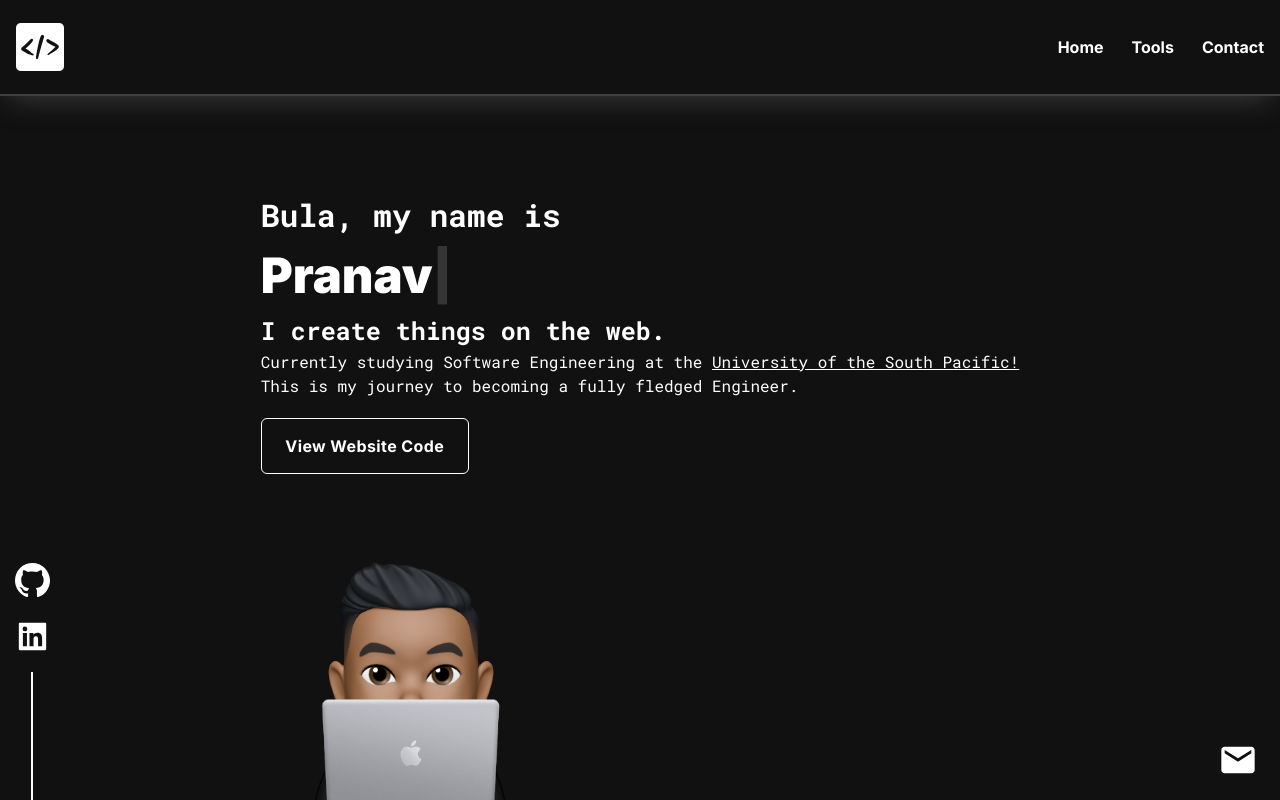
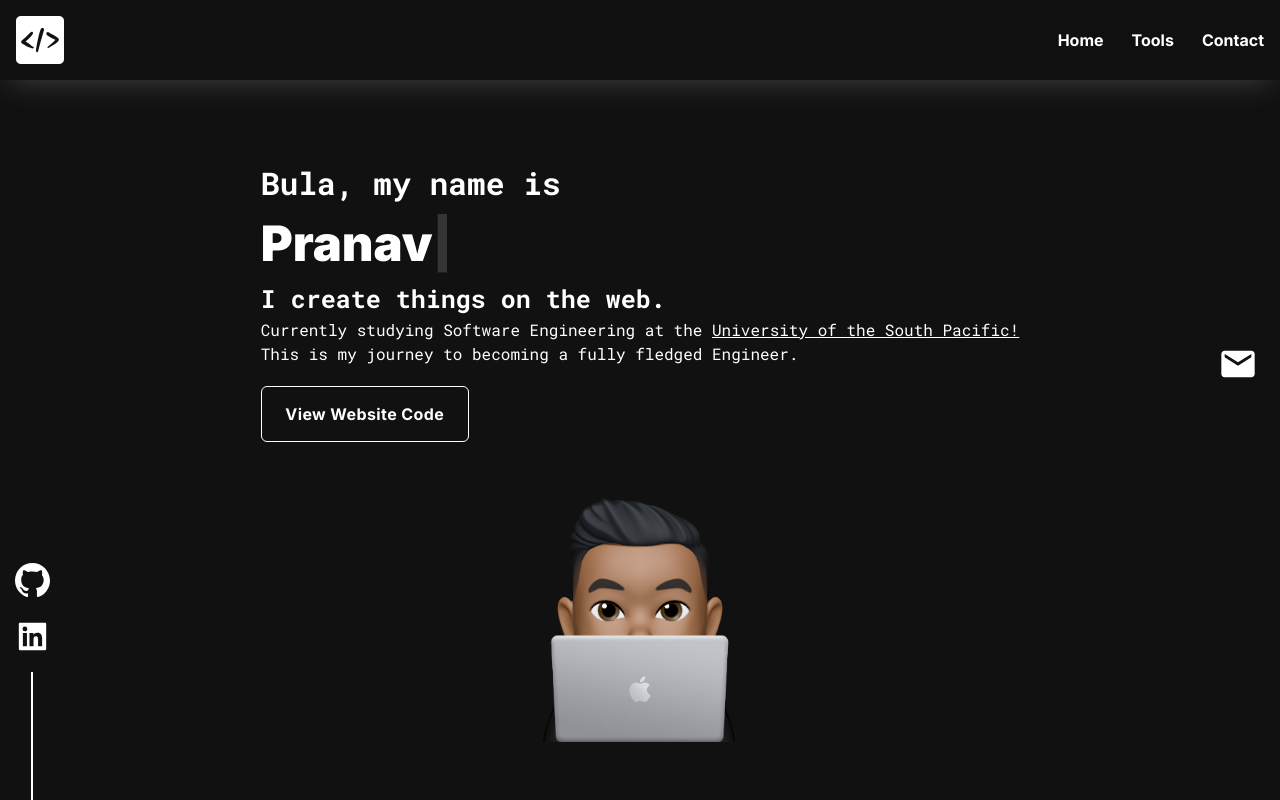
Before and after one commit to Pranav-XP/pranavtechportfolio, a Next.js app: page / in a window 1280 px wide. Built offline with nearby package versions, Linux system fonts and the light colour scheme.

Commit message:
cleaned up CSS structure

```diff
--- a/components/Banner.tsx
+++ b/components/Banner.tsx
@@ -5,18 +5,15 @@ import Image from 'next/image'
 
 const Banner = () => {
   return (
-    <section id="home"
-    className='max-w-contentContainer mx-auto
-    mdl:py-20 flex flex-col gap-4
-    lgl:gap-8 mdl:px-10 xl:px-4'>
-        <div>
+    <section
+    className='flex-col sm:flex items-center px-10'>
         <div>
                 <motion.h3
                 initial={{y:10,opacity:0}}
                 animate={{y:0,opacity:1}}
                 transition={{duration:0.5,delay:0.6}}
                 className='text-3xl font-bold'>
-                Bula, my name is
+                    Bula, my name is<br></br>
                 </motion.h3>
                 <motion.h1
                 initial={{y:10,opacity:0}}
@@ -41,13 +38,14 @@ const Banner = () => {
                 the <a className='text-textLight bg-bodyColor underline hover:underline-none hover:bg-textLight hover:text-bodyColor' href='https://www.usp.ac.fj/discipline-of-computer-science-and-information-systems/programmes/software-engineering/'>University of the South Pacific!</a>
                 <br></br> This is my journey to becoming a fully fledged Engineer. {" "}
             </motion.p>
+                <div className='pt-5'>
                     <motion.button
                     initial={{y:10,opacity:0}}
                     animate={{y:0,opacity:1}}
                     transition={{duration:0.5,delay:0.9}}
                     className='w-52 h-14 text-m font-titleFont font-bold border border-textLight
-        rounded-md text-textLight tracking-wide hover:bg-textLight hover:drop-shadow-glow
-        hover:text-bodyColor duration-300 mt-5'>
+                    rounded-md text-textLight tracking-wide hover:bg-textLight md:hover:drop-shadow-glow
+                    hover:text-bodyColor duration-300'>
                     <a href='https://github.com/Pranav-XP/pranavtechportfolio'>View Website Code</a>
                     </motion.button>
                 </div>
@@ -57,7 +55,7 @@ const Banner = () => {
             animate={{opacity:1}}
             transition={{duration:1,delay:0.9}}>
                 <Image
-                className='mdl:rounded-lg h-full object-cover hover:drop-shadow-glow transition duration-700 ease-in-out'
+                className='mdl:rounded-lg h-full object-cover md:hover:drop-shadow-glow transition duration-700 ease-in-out'
                 src={profileImg}
                 alt="Profile Image of Pranav"
                 width={300}
--- /dev/null
+++ b/components/Contact.tsx
@@ -0,0 +1,17 @@
+import React from 'react'
+import SectionTitle from './SectionTitle'
+
+const Contact = () => {
+  return (
+    <section>
+        <SectionTitle title='Contact Me'></SectionTitle>
+        <div className='flex flex-col gap-4'>
+            <input></input>
+            <input></input>
+
+        </div>
+    </section>
+  )
+}
+
+export default Contact
--- a/components/Footer.tsx
+++ b/components/Footer.tsx
@@ -1,8 +1,40 @@
 import React from 'react'
+import {motion,inView} from 'framer-motion'
+import{MdEmail} from 'react-icons/md'
+import{VscGithubInverted} from "react-icons/vsc"
+import {AiFillLinkedin} from "react-icons/ai"
 
 const Footer = () => {
   return (
-    <div className='bg-bodyColor w-full shadow-navbarShadow h-5 sticky top-0 z-50  px-4 text-center'><div>pranav</div></div>
+    <footer className='shadow-footerShadow w-full h-5 py-6 flex items-center justify-center gap-3'>
+        <a href='https://github.com/Pranav-XP'>
+        <motion.span
+                 initial={{y:-50,opacity:0}}
+                 animate={{y:0,opacity:1}}
+                 transition={{duration:0.1}}>
+                    <VscGithubInverted size={20}></VscGithubInverted>
+                </motion.span>
+        </a>
+
+<a href='https://www.linkedin.com/in/pranav-chand-16777318b/'>
+<motion.span
+                initial={{y:-50,opacity:0}}
+                animate={{y:0,opacity:1}}
+                transition={{duration:0.2}}>
+                    <AiFillLinkedin size={30}></AiFillLinkedin>
+                </motion.span>
+</a>
+
+              <a href="mailto:pranavchand777@gmail.com">
+              <motion.span
+                 initial={{x:50,opacity:0}}
+                 animate={{x:0,opacity:1}}
+                 transition={{duration:0.1}}>
+                    <MdEmail size={30}></MdEmail>
+                </motion.span>
+              </a>
+
+    </footer>
   )
 }
 
--- a/components/Navbar.tsx
+++ b/components/Navbar.tsx
@@ -6,13 +6,13 @@ import { motion } from "framer-motion"
 
 const Navbar = () => {
   return (
-    <div className='bg-navbarColor w-full shadow-navbarShadow h-20 lg:h-[12vh] sticky top-0 z-50  px-4 border-b-2 border-textLight/20'>
-        <div className='bg-bodyColor max-w-container h-full mx-auto py-1 font-titleFont flex items-center justify-between'>
+    <div className='bg-navbarColor w-full shadow-navbarShadow h-20 sticky top-0 z-50  px-4'>
+        <div className=' max-w-container h-full mx-auto py-1 font-titleFont flex items-center justify-between'>
             <motion.div initial={{opacity:0}} animate={{opacity:1}} transition={{duration:1}}>
-                <a href="#"><Image className="w-12 hover:scale-110 duration-300"
+                <a href="#home"><Image className="w-12 hover:scale-110 duration-300"
                 src={logo} alt="logo"/></a>
             </motion.div>
-            <div className="hidden mdl:inline-flex items-center gap-7">
+            <div className="hidden lg:flex lg:items-center lg:gap-7">
                 <ul className="flex gap-7">
                 <Link href="#home"
                 className="flex items-center -gap-1 font-bold text-textLight
@@ -53,7 +53,7 @@ const Navbar = () => {
                 </a> */}
             </div>
             {/*Small Icon*/}
-            <div className="w-6 h-5 flex flex-col justify-between items-center mdl:hidden text-4xl
+            <div className="w-6 h-5 flex flex-col justify-between items-center lg:hidden text-4xl
             text-textLight cursor-pointer overflow-hidden group">
                 <span className="w-full h-[2px] bg-textLight inline-flex transform
                 group-hover:translate-x-3 transition-all ease-in-out duration-300"></span>
--- a/components/RightSide.tsx
+++ b/components/RightSide.tsx
@@ -1,6 +1,5 @@
 import React from 'react'
 import {motion} from 'framer-motion'
-import{HiOutlineMail} from 'react-icons/hi'
 import{MdEmail} from 'react-icons/md'
 
 const RightSide = () => {
--- a/components/Tools.tsx
+++ b/components/Tools.tsx
@@ -8,20 +8,22 @@ import{CgWebsite} from "react-icons/cg"
 
 const Tools = () => {
   return (
-    <section id="Tools"><SectionTitle title="Tools"></SectionTitle>
-    <div className='flex flex-col lgl:flex-row gap-16 py-5'>
-        <div className='w-full lgl:w-2/3 text-base text-textLight font-medium flex flex-col gap-4'>
+    <section id="tools"
+    className='px-10'>
+      <SectionTitle title="Tools"></SectionTitle>
+    <div className='flex flex-col gap-16 py-5'>
+        <div className='w-full text-textLight font-medium flex flex-col gap-4'>
           Technologies I have experience with:
           <ul className='max-w-[450px] grid grid-cols-3 justify-between gap-4'>
-            <li className='flex items-center'><span><BiLogoJava size={60}></BiLogoJava></span></li>
-            <li className='flex items-center'><span><BiLogoSpringBoot size={40}></BiLogoSpringBoot></span></li>
-            <li className='flex items-center'><span><TbBrandCpp size={60}></TbBrandCpp></span></li>
-            <li className='flex items-center'><span><SiMysql size={60}></SiMysql></span></li>
-            <li className='flex items-center'><span><TbBrandNextjs size={40}></TbBrandNextjs></span></li>
-            <li className='flex items-center'><span><CgWebsite size={40}></CgWebsite></span></li>
-            <li className='flex items-center'><span><BiGitBranch size={40}></BiGitBranch></span>Git</li>
-            <li className='flex items-center'><span><SiVmware size={60}></SiVmware></span></li>
-            <li className='flex items-center'><span><SiTailwindcss size={40}></SiTailwindcss></span>TailwindCSS</li>
+            <li><span><BiLogoJava size={60}></BiLogoJava></span></li>
+            <li><span><BiLogoSpringBoot size={40}></BiLogoSpringBoot></span>Springboot</li>
+            <li><span><TbBrandCpp size={60}></TbBrandCpp></span></li>
+            <li><span><SiMysql size={60}></SiMysql></span></li>
+            <li><span><TbBrandNextjs size={40}></TbBrandNextjs></span>NextJS</li>
+            <li><span><CgWebsite size={40}></CgWebsite></span>HTML-CSS</li>
+            <li><span><BiGitBranch size={40}></BiGitBranch></span>Git</li>
+            <li><span><SiVmware size={60}></SiVmware></span></li>
+            <li><span><SiTailwindcss size={40}></SiTailwindcss></span>TailwindCSS</li>
           </ul>
         </div>
     </div>
--- a/package.json
+++ b/package.json
@@ -23,5 +23,8 @@
     "react-icons": "^4.11.0",
     "tailwindcss": "3.3.3",
     "typescript": "5.2.2"
+  },
+  "devDependencies": {
+    "tailwind-scrollbar": "^3.0.5"
   }
 }
--- a/pages/index.tsx
+++ b/pages/index.tsx
@@ -1,28 +1,31 @@
 import Banner from "@/components/Banner";
+import Footer from "@/components/Footer";
 import LeftSide from "@/components/LeftSide";
 import Navbar from "@/components/Navbar";
 import RightSide from "@/components/RightSide";
 import Tools from "@/components/Tools";
-import Projects from "@/components/Projects";
-import Footer from "@/components/Footer";
 
 export default function Home() {
   return (
     <main className="w-full h-screen font-bodyFont bg-bodyColor text-textLight
-    overflow-x-hidden overflow-y-scroll">
+    overflow-x-hidden overflow-y-scroll scrollbar scrollbar-thumb- scrollbar-track-neutral-900">
       <Navbar/>
-      <div className="w-full h-[88vh]
-      xl:flex items-center gap-20 justify-between">
-        <div className="hidden xl:inline-flex w-16 h-full fixed left-0 bottom-0">
-          <LeftSide></LeftSide>
-          </div>
-        <div className="items-center h-[88vh] mx-auto p-4">
-          <Banner/>
-          <Tools/>
-          </div>
-        <div className="hidden xl:inline-flex w-16 h-full fixed right-0 bottom-1"><RightSide></RightSide></div>
+      <div className="flex items-center justify-between gap-4">
+      <aside className="hidden sm:flex fixed h-full w-16 left-0 bottom-0">
+        <LeftSide></LeftSide>
+      </aside>
+      <div className="flex flex-col items-center mx-auto gap-20">
+      <div id="home"></div>
+        <Banner></Banner>
+        <Tools></Tools>
       </div>
-      {/* <div className="hidden xl:inline-flex w-full fixed left-0 bottom-0 items-center"><Footer></Footer></div> */}
+      <aside className="hidden md:flex fixed h-full w-16 right-0 bottom-1/2">
+        <RightSide></RightSide>
+      </aside>
+      </div>
+      <div className="md:hidden w-full h-10 bottom-0 flex">
+        <Footer></Footer>
+        </div>
       </main>
   )
 }
--- a/tailwind.config.ts
+++ b/tailwind.config.ts
@@ -22,22 +22,12 @@ const config: Config = {
         '4xl': '2.441rem',
         '5xl': '3.052rem',
       },
-      screens:{
-        xs:"320px",
-        sm:"375px",
-        sml:"500px",
-        md:"667px",
-        mdl:"768px",
-        lg:"960px",
-        lgl:"1024px",
-        xl:"1280px",
-      },
       fontFamily:{
         bodyFont:["Roboto Mono", "monospace"],
         titleFont:["Inter","sans-serif"]
       },
       colors:{
-        navbarColor:"##101010",
+        navbarColor:"#101010",
         bodyColor:"#111111",
         textLight:"#ffffff",
         textDark:"#9c9c9c",
@@ -46,6 +36,7 @@ const config: Config = {
 
       },
       boxShadow:{
+        footerShadow:"0 -10px 20px -10px rgba(75, 75, 75, 0.9)",
         navbarShadow:"0 10px 30px -10px rgba(75, 75, 75, 0.9)"
       },
       dropShadow: {
@@ -56,6 +47,8 @@ const config: Config = {
       },
     },
   },
-  plugins: [],
+  plugins: [
+    require('tailwind-scrollbar'),
+  ],
 }
 export default config
```
Also changed, not shown: 1 other file (tests, documents, lock files or other folders). Lines whose indentation alone changed are shown as unchanged.
